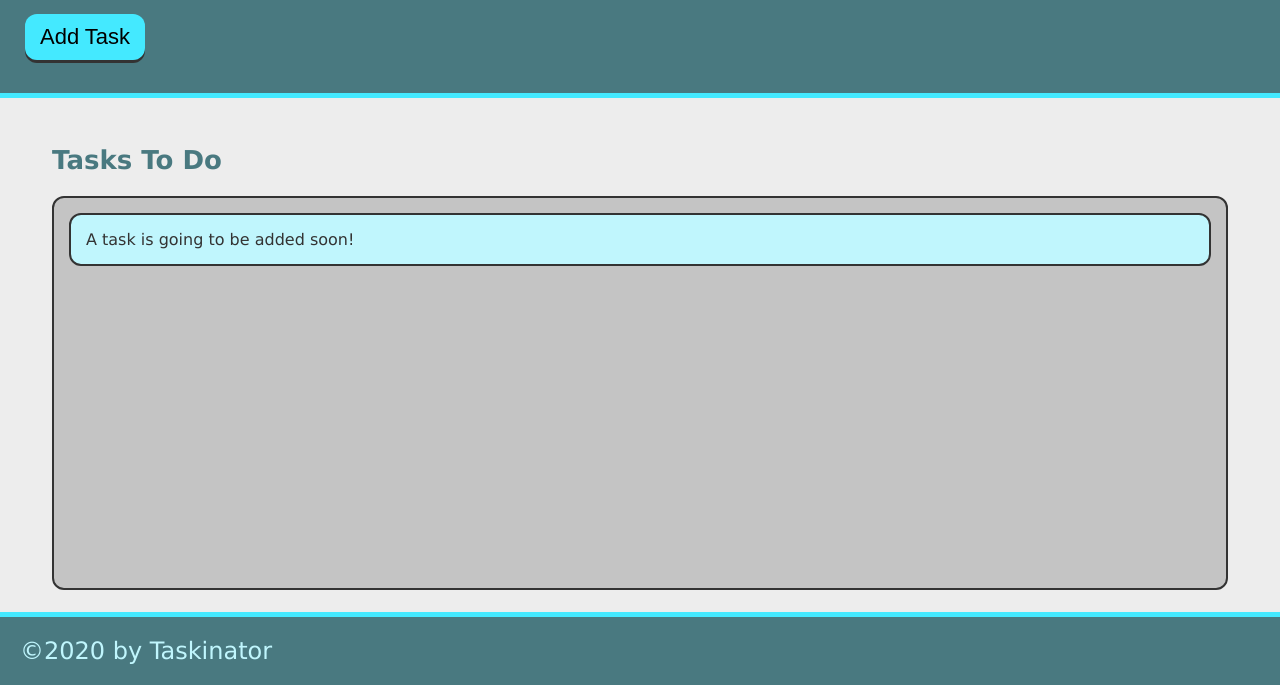
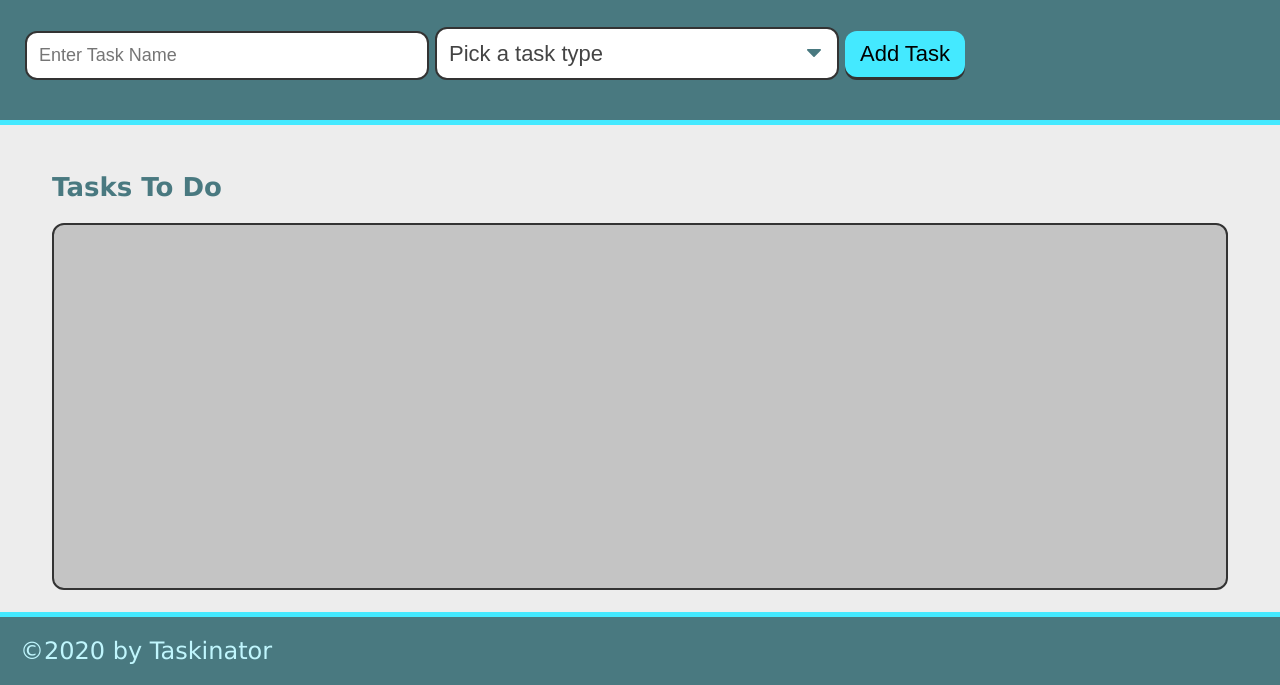
Before and after one commit to aucoats/taskinator, a plain HTML site: page index.html in a window 1280 px wide. Shown: the part 115-800 px from the top of the page. Drawn offline with Linux system fonts and the light colour scheme.

Commit message:
text input and task type dropdown

```diff
--- a/index.html
+++ b/index.html
@@ -11,13 +11,28 @@
     <header>
         <h1 class="page-title">Taskinator</h1>
         <p>Click the button below to add a new task!</p>
-        <button class="btn" id="save-task">Add Task</button>
+        <form id="task-form">
+            <div class="form-group">
+                <input type="text" class="task-name" placeholder="Enter Task Name" />
+            </div>
+            <div class="form-group">
+                <select name="task-type" class="select-dropdown">
+                    <option value="" disabled selected>Pick a task type</option>
+                    <option value="Print">Print</option>
+                    <option value="Web">Web</option>
+                    <option value="Movile">Mobile</option>
+                </select>
+            </div>
+            <div class="form-group">
+                <button class="btn" id="save-task" type="submit">Add Task</button>
+            </div>
+        </form>
     </header>
     <main class="page-content">
         <section class="task-list-wrapper">
             <h2 class="list-title">Tasks To Do</h2>
             <ul class="task-list" id="tasks-to-do">
-                <li class="task-item">A task is going to be added soon!</li>
+
             </ul>
         </section>
     </main>
```
